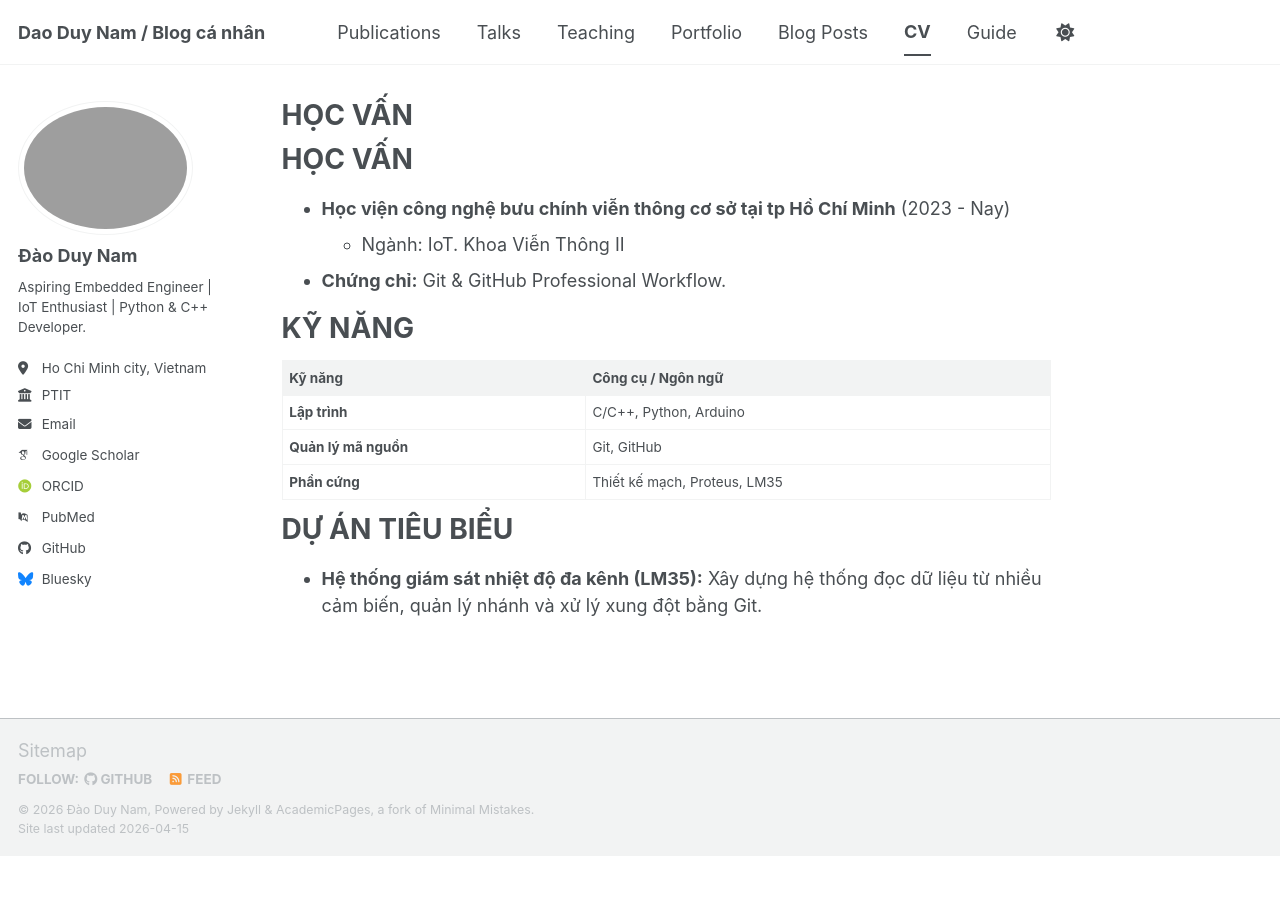
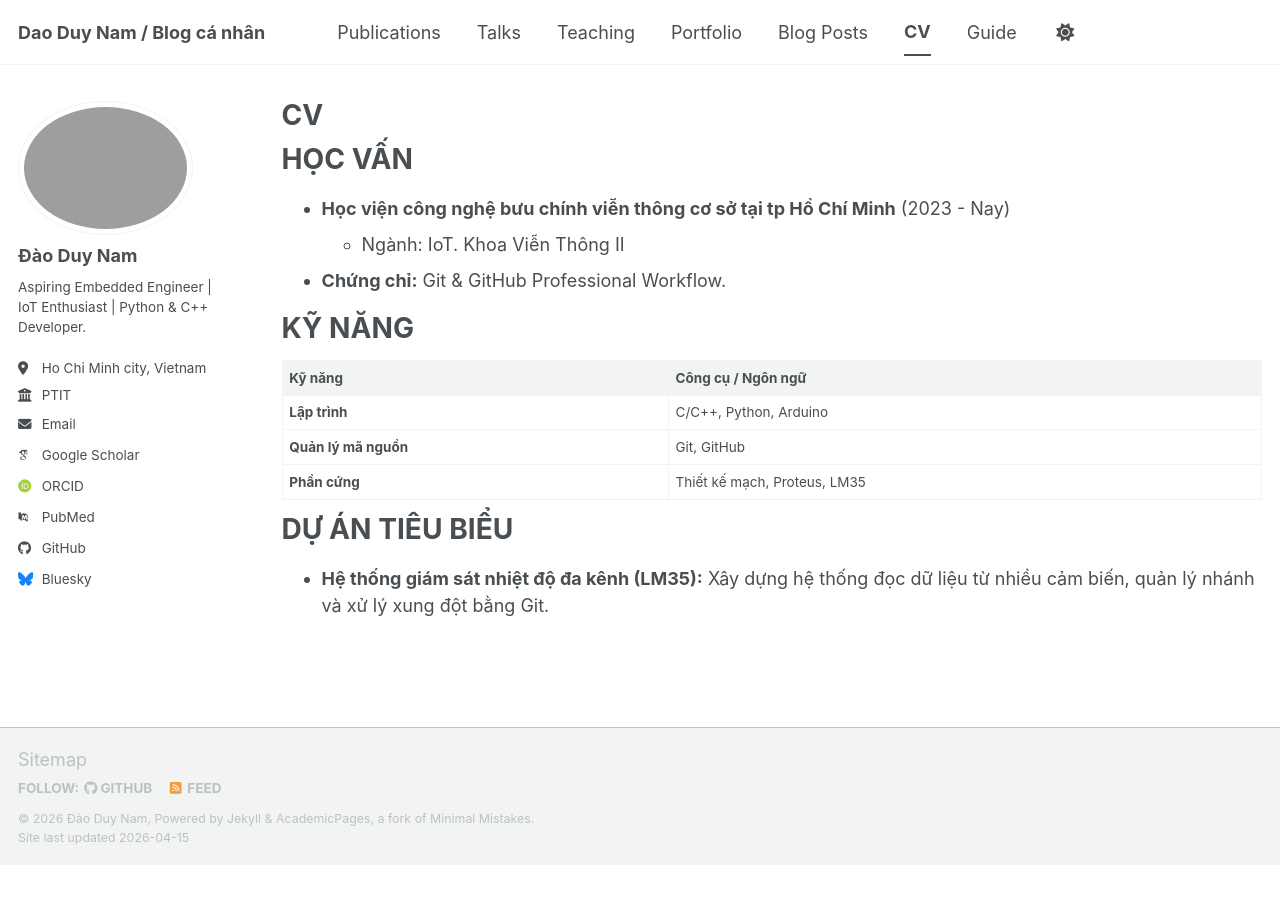
Before and after one commit to namdaoduy-04/namdaoduy-04.github.io, a Jekyll site: the page built from _pages/cv.md, in a window 1280 px wide. Built offline with Jekyll 4.4.1, drawn with Linux system fonts in a browser that asks for light colours; some web fonts are replaced; our own code applies the rules of GitHub Pages for plain Markdown files; a script bundle is joined from its source files by our own code; library files that are not in the unit come from our copies.

Commit message:
docs: cap nhat noi dung CV

```diff
--- a/_pages/cv.md
+++ b/_pages/cv.md
@@ -1,3 +1,13 @@
+---
+layout: archive
+title: "CV"
+permalink: /cv/
+author_profile: true
+---
+
+
+
+
 # HỌC VẤN
 *   **Học viện công nghệ bưu chính viễn thông cơ sở tại tp Hồ Chí Minh** (2023 - Nay)
     *   Ngành: IoT. Khoa Viễn Thông II
```
